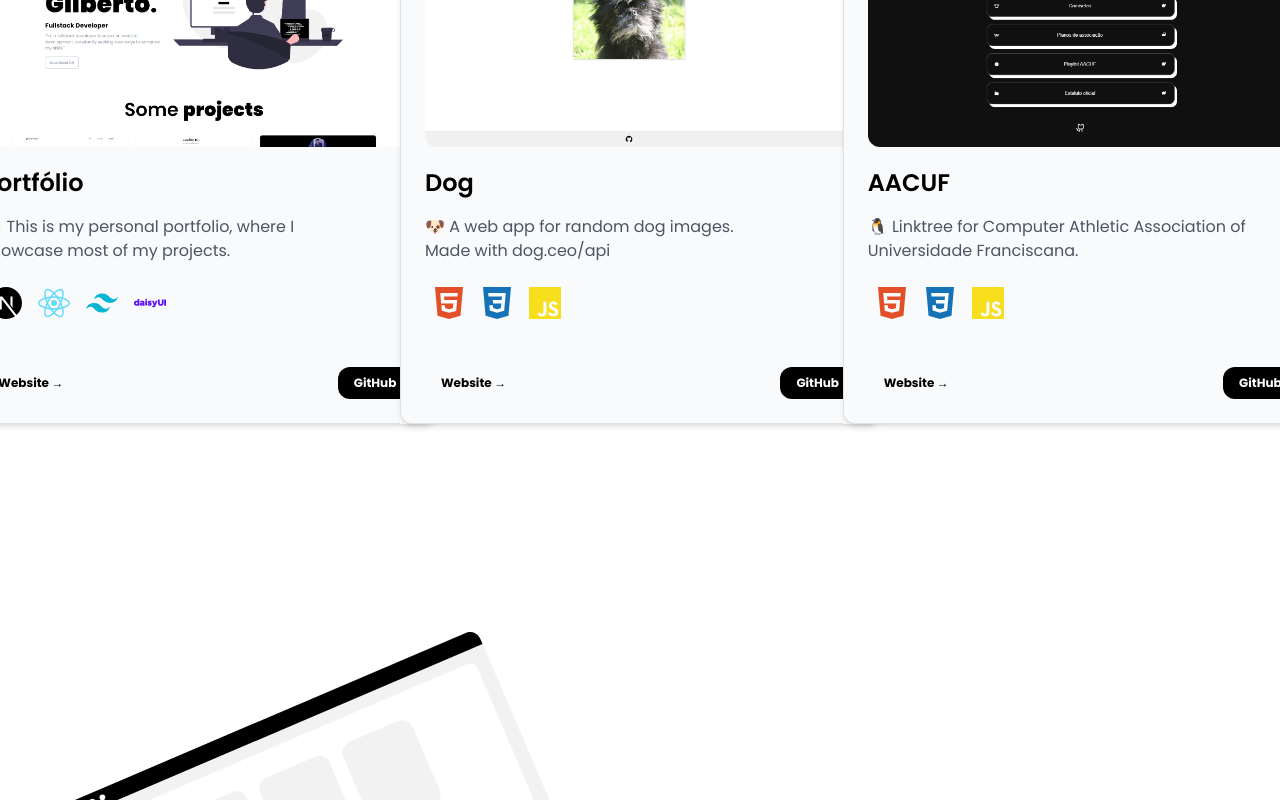
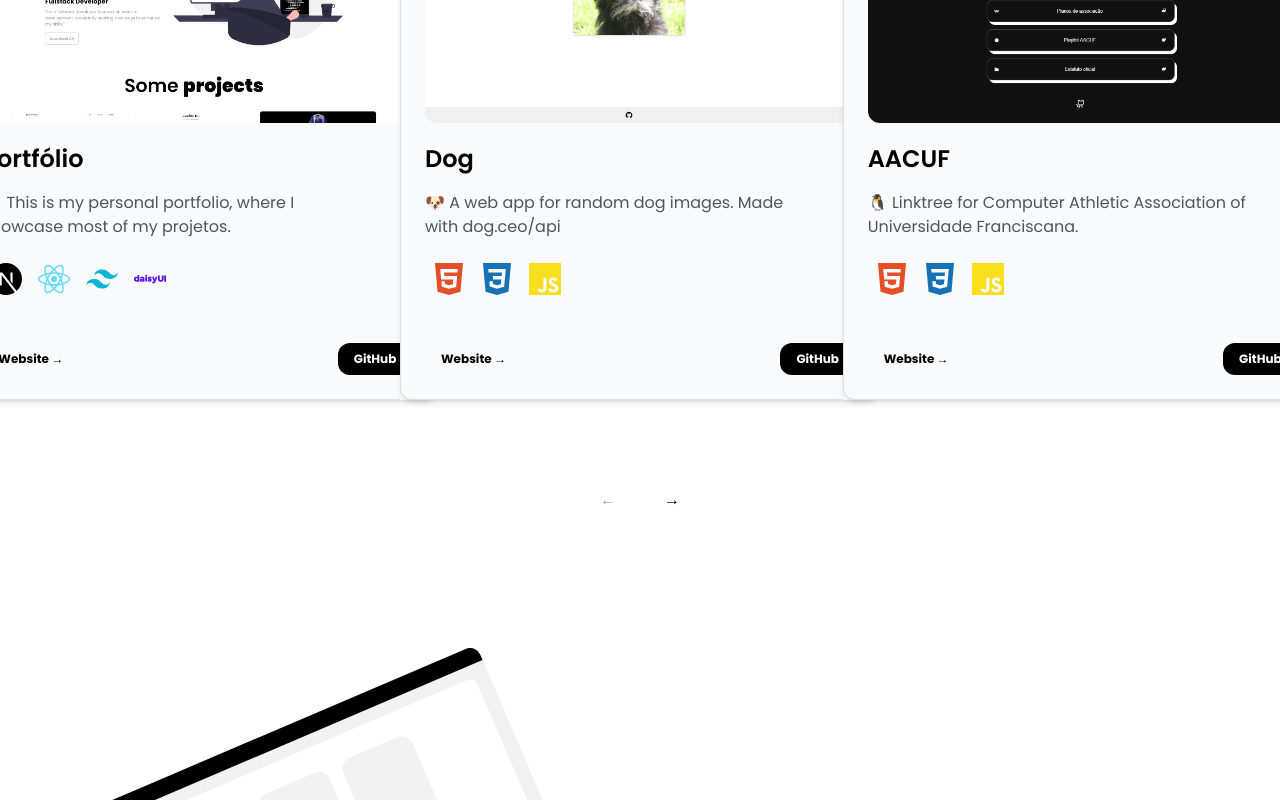
Before and after one commit to eumorales/portfolio-v2, a Next.js app: page / in a window 1280 px wide. Shown: the part 999-1799 px from the top of the page. Built offline with nearby package versions, Linux system fonts and the light colour scheme.

Commit message:
[FEAT] - Projects Navigation

```diff
--- a/src/app/components/Projects.jsx
+++ b/src/app/components/Projects.jsx
@@ -1,69 +1,103 @@
 'use client'
-import React from 'react';
+import React, { useState } from 'react';
 import { Fade } from 'react-awesome-reveal';
 import { CardBody, CardContainer, CardItem } from './ui/3d-card';
 import Link from "next/link";
 
-const Projects = () => {
+const projetos = [
+  {
+    titulo: "Portfólio",
+    descricao: "✨ This is my personal portfolio, where I showcase most of my projetos.",
+    caminhoImagem: "/assets/portfolio-web.png",
+    tecnologias: ["next.svg", "react.svg", "tailwindcss.svg", "daisyui.svg"],
+    linkWebsite: "https://gilbertomorales.com",
+    linkGithub: "https://github.com/eumorales/"
+  },
+  {
+    titulo: "Dog",
+    descricao: "🐶 A web app for random dog images. Made with dog.ceo/api",
+    caminhoImagem: "/assets/dog-web.png",
+    tecnologias: ["html.svg", "css.svg", "javascript.svg"],
+    linkWebsite: "https://cachorro.gilbertomorales.com",
+    linkGithub: "https://github.com/eumorales/dog"
+  },
+  {
+    titulo: "AACUF",
+    descricao: "🐧 Linktree for Computer Athletic Association of Universidade Franciscana.",
+    caminhoImagem: "/assets/aacuf-web.png",
+    tecnologias: ["html.svg", "css.svg", "javascript.svg"],
+    linkWebsite: "https://aacuf.com",
+    linkGithub: "https://github.com/eumorales/aacuf"
+  },
+  {
+    titulo: "Linktree",
+    descricao: "🌳 The application consists of a simple link tree for personal use.",
+    caminhoImagem: "/assets/linktree-web.png",
+    tecnologias: ["html.svg", "css.svg", "javascript.svg"],
+    linkWebsite: "https://linktree.gilbertomorales.com",
+    linkGithub: "https://github.com/eumorales/linktree"
+  },
+];
+
+const EXIBIR_PROJETOS = 3;
+
+export default function Projects() {
+  const [paginaAtual, definirPaginaAtual] = useState(0);
+
+  const totalPaginas = Math.ceil(projetos.length / EXIBIR_PROJETOS);
+  const projetoAtual = projetos.slice(paginaAtual * EXIBIR_PROJETOS, (paginaAtual + 1) * EXIBIR_PROJETOS);
+
+  const handlePaginaAnterior = () => {
+    definirPaginaAtual((paginaAnterior) => Math.max(paginaAnterior - 1, 0));
+  };
+
+  const handleProximaPagina = () => {
+    definirPaginaAtual((paginaAnterior) => Math.min(paginaAnterior + 1, totalPaginas - 1));
+  };
+
   return (
-    <div id="projetos" className="mt-6 py-20 px-0">
+    <div id="projetos" className="py-20 px-0">
       <Fade triggerOnce={true}>
         <h2 className="text-5xl md:text-7xl text-black font-semibold mb-0 text-center">Some <b>projects</b></h2>
       </Fade>
+
       <div className="grid grid-cols-1 sm:grid-cols-2 md:grid-cols-2 lg:grid-cols-3 gap-0 lg:gap-36">
         <Fade cascade damping={0.5} triggerOnce={true}>
-          <CardContainer className="inter-var bg-white">
+          {projetoAtual.map((projeto, index) => (
+            <CardContainer key={index} className="inter-var bg-white">
               <CardBody className="bg-gray-50 relative group/card shadow-md dark:bg-white border-black/[0.1] w-auto sm:w-[30rem] h-auto rounded-xl p-6 border">
                 <CardItem translateZ="100" className="w-full mt-0">
                   <img
-                  src="/assets/portfolio-web.png"
+                    src={projeto.caminhoImagem}
                     height="1000"
                     width="1000"
                     className="h-60 w-full object-cover rounded-xl group-hover/card:shadow-xl"
-                  alt="Portfolio"
+                    alt={projeto.titulo}
                   />
                 </CardItem>
                 <CardItem translateZ="50" className="text-2xl mt-5 text-black text-center font-semibold mb-4">
-                Portfólio
+                  {projeto.titulo}
                 </CardItem>
                 <CardItem as="p" translateZ="60" className="text-gray-600 max-w-sm mt-2">
-                ✨ This is my personal portfolio, where I showcase most of my projects.
+                  {projeto.descricao}
                 </CardItem>
                 <CardItem translateZ="70" className="flex flex-wrap justify-center mt-4">
+                  {projeto.tecnologias.map((icon, index) => (
                     <img
-                  src="/icons/next.svg"
-                  alt="Next JS"
+                      key={index}
+                      src={`/icons/${icon}`}
+                      alt={icon.split('.')[0]}
                       width={50}
                       height={50}
                       className="w-8 h-8 object-contain m-2"
                     />
-                <img
-                  src="/icons/react.svg"
-                  alt="React"
-                  width={50}
-                  height={50}
-                  className="w-8 h-8 object-contain m-2"
-                />
-                <img
-                  src="/icons/tailwindcss.svg"
-                  alt="Tailwind CSS"
-                  width={50}
-                  height={50}
-                  className="w-8 h-8 object-contain m-2"
-                />
-                <img
-                  src="/icons/daisyui.svg"
-                  alt="daisyUI"
-                  width={50}
-                  height={50}
-                  className="w-8 h-8 object-contain m-2"
-                />
+                  ))}
                 </CardItem>
                 <div className="flex justify-between items-center mt-10">
                   <CardItem
                     translateZ={20}
                     as={Link}
-                  href="https://gilbertomorales.com"
+                    href={projeto.linkWebsite}
                     target="_blank"
                     className="px-4 py-2 rounded-xl text-xs font-bold text-black"
                   >
@@ -72,7 +106,7 @@ const Projects = () => {
                   <CardItem
                     translateZ={20}
                     as={Link}
-                  href="https://github.com/eumorales/"
+                    href={projeto.linkGithub}
                     target="_blank"
                     className="px-4 py-2 rounded-xl bg-black text-white text-xs font-bold"
                   >
@@ -81,137 +115,26 @@ const Projects = () => {
                 </div>
               </CardBody>
             </CardContainer>
+          ))}
+        </Fade>
+      </div>
 
-          <CardContainer className="inter-var bg-white">
-            <CardBody className="bg-gray-50 relative group/card shadow-md dark:bg-white border-black/[0.1] w-auto sm:w-[30rem] h-auto rounded-xl p-6 border">
-              <CardItem translateZ="100" className="w-full mt-0">
-                <img
-                  src="/assets/dog-web.png"
-                  height="1000"
-                  width="1000"
-                  className="h-60 w-full object-cover rounded-xl group-hover/card:shadow-xl"
-                  alt="Dog"
-                />
-              </CardItem>
-              <CardItem translateZ="50" className="text-2xl mt-5 text-black text-center font-semibold mb-4">
-                Dog
-              </CardItem>
-              <CardItem as="p" translateZ="60" className="text-gray-600 max-w-sm mt-2">
-                🐶 A web app for random dog images. <br />
-                Made with dog.ceo/api
-              </CardItem>
-              <CardItem translateZ="70" className="flex flex-wrap justify-center mt-4">
-                <img
-                  src="/icons/html.svg"
-                  alt="HTML"
-                  width={50}
-                  height={50}
-                  className="w-8 h-8 object-contain m-2"
-                />
-                <img
-                  src="/icons/css.svg"
-                  alt="CSS"
-                  width={50}
-                  height={50}
-                  className="w-8 h-8 object-contain m-2"
-                />
-                <img
-                  src="/icons/javascript.svg"
-                  alt="JavaScript"
-                  width={50}
-                  height={50}
-                  className="w-8 h-8 object-contain m-2"
-                />
-              </CardItem>
-              <div className="flex justify-between items-center mt-10">
-                <CardItem
-                  translateZ={20}
-                  as={Link}
-                  href="https://cachorro.gilbertomorales.com"
-                  target="_blank"
-                  className="px-4 py-2 rounded-xl text-xs font-bold text-black"
+      <div className="flex justify-center space-x-4 mt-0">
+        <button
+          onClick={handlePaginaAnterior}
+          className={`px-4 py-2 rounded ${paginaAtual === 0 ? 'text-gray-400' : 'text-black'}`}
+          disabled={paginaAtual === 0}
         >
-                  Website →
-                </CardItem>
-                <CardItem
-                  translateZ={20}
-                  as={Link}
-                  href="https://github.com/eumorales/dog"
-                  target="_blank"
-                  className="px-4 py-2 rounded-xl bg-black text-white text-xs font-bold"
+          ←
+        </button>
+        <button
+          onClick={handleProximaPagina}
+          className={`px-4 py-2 rounded ${paginaAtual === totalPaginas - 1 ? 'text-gray-400' : 'text-black'}`}
+          disabled={paginaAtual === totalPaginas - 1}
         >
-                  GitHub
-                </CardItem>
-              </div>
-            </CardBody>
-          </CardContainer>
-
-          <CardContainer className="inter-var bg-white">
-            <CardBody className="bg-gray-50 relative group/card shadow-md dark:bg-white border-black/[0.1] w-auto sm:w-[30rem] h-auto rounded-xl p-6 border">
-              <CardItem translateZ="100" className="w-full mt-0">
-                <img
-                  src="/assets/aacuf-web.png"
-                  height="1000"
-                  width="1000"
-                  className="h-60 w-full object-cover rounded-xl group-hover/card:shadow-xl"
-                  alt="AACUF"
-                />
-              </CardItem>
-              <CardItem translateZ="50" className="text-2xl mt-5 text-black text-center font-semibold mb-4">
-                AACUF
-              </CardItem>
-              <CardItem as="p" translateZ="60" className="text-gray-600 max-w-sm mt-2">
-                🐧 Linktree for Computer Athletic Association of Universidade Franciscana.
-              </CardItem>
-              <CardItem translateZ="70" className="flex flex-wrap justify-center mt-4">
-                <img
-                  src="/icons/html.svg"
-                  alt="HTML"
-                  width={50}
-                  height={50}
-                  className="w-8 h-8 object-contain m-2"
-                />
-                <img
-                  src="/icons/css.svg"
-                  alt="CSS"
-                  width={50}
-                  height={50}
-                  className="w-8 h-8 object-contain m-2"
-                />
-                <img
-                  src="/icons/javascript.svg"
-                  alt="JavaScript"
-                  width={50}
-                  height={50}
-                  className="w-8 h-8 object-contain m-2"
-                />
-              </CardItem>
-              <div className="flex justify-between items-center mt-10">
-                <CardItem
-                  translateZ={20}
-                  as={Link}
-                  href="https://aacuf.com"
-                  target="_blank"
-                  className="px-4 py-2 rounded-xl text-xs font-bold text-black"
-                >
-                  Website →
-                </CardItem>
-                <CardItem
-                  translateZ={20}
-                  as={Link}
-                  href="https://github.com/eumorales/aacuf"
-                  target="_blank"
-                  className="px-4 py-2 rounded-xl bg-black text-white text-xs font-bold"
-                >
-                  GitHub
-                </CardItem>
-              </div>
-            </CardBody>
-          </CardContainer>
-        </Fade>
+          →
+        </button>
       </div>
     </div>
   );
-};
-
-export default Projects;
+}
```
Lines whose indentation alone changed are shown as unchanged.
